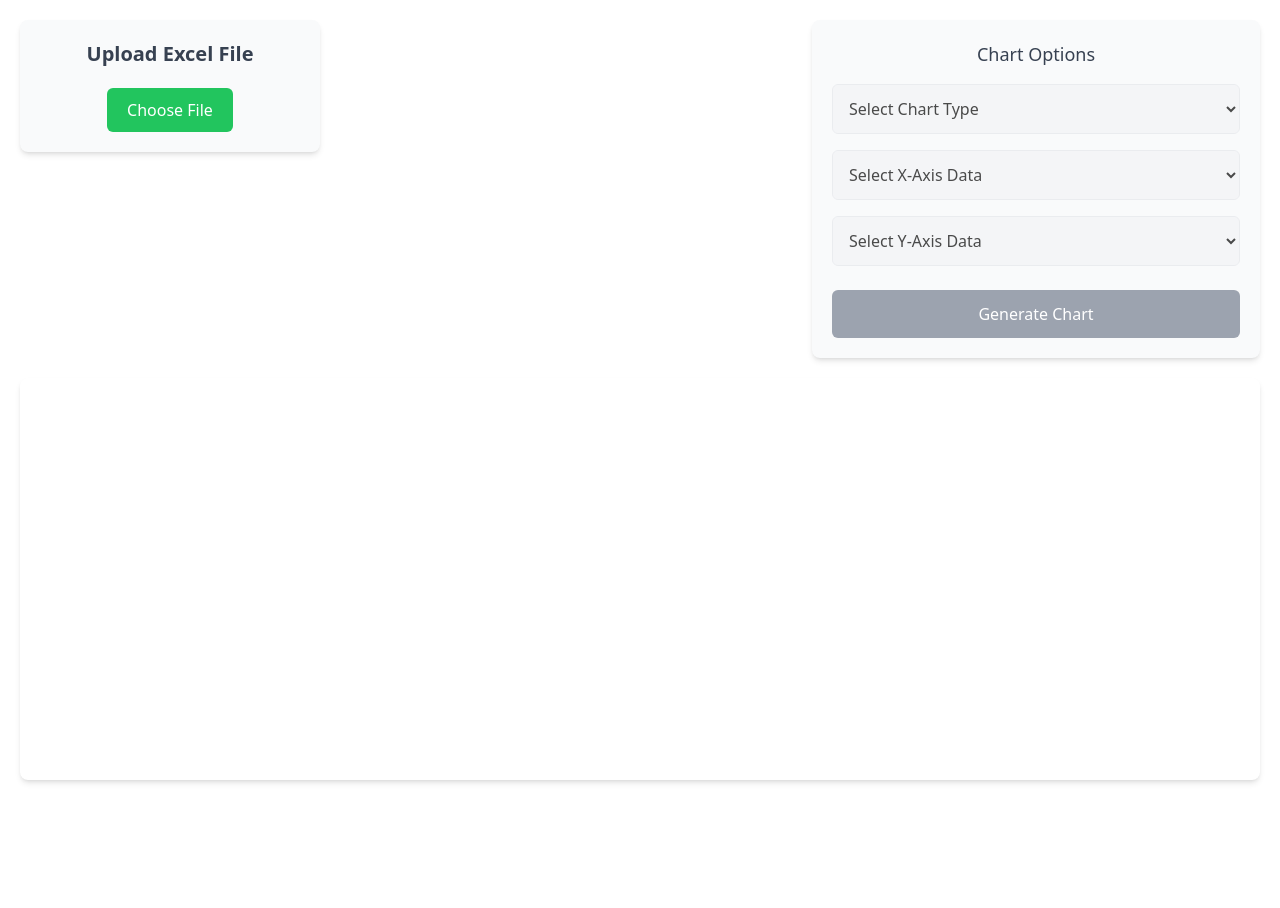
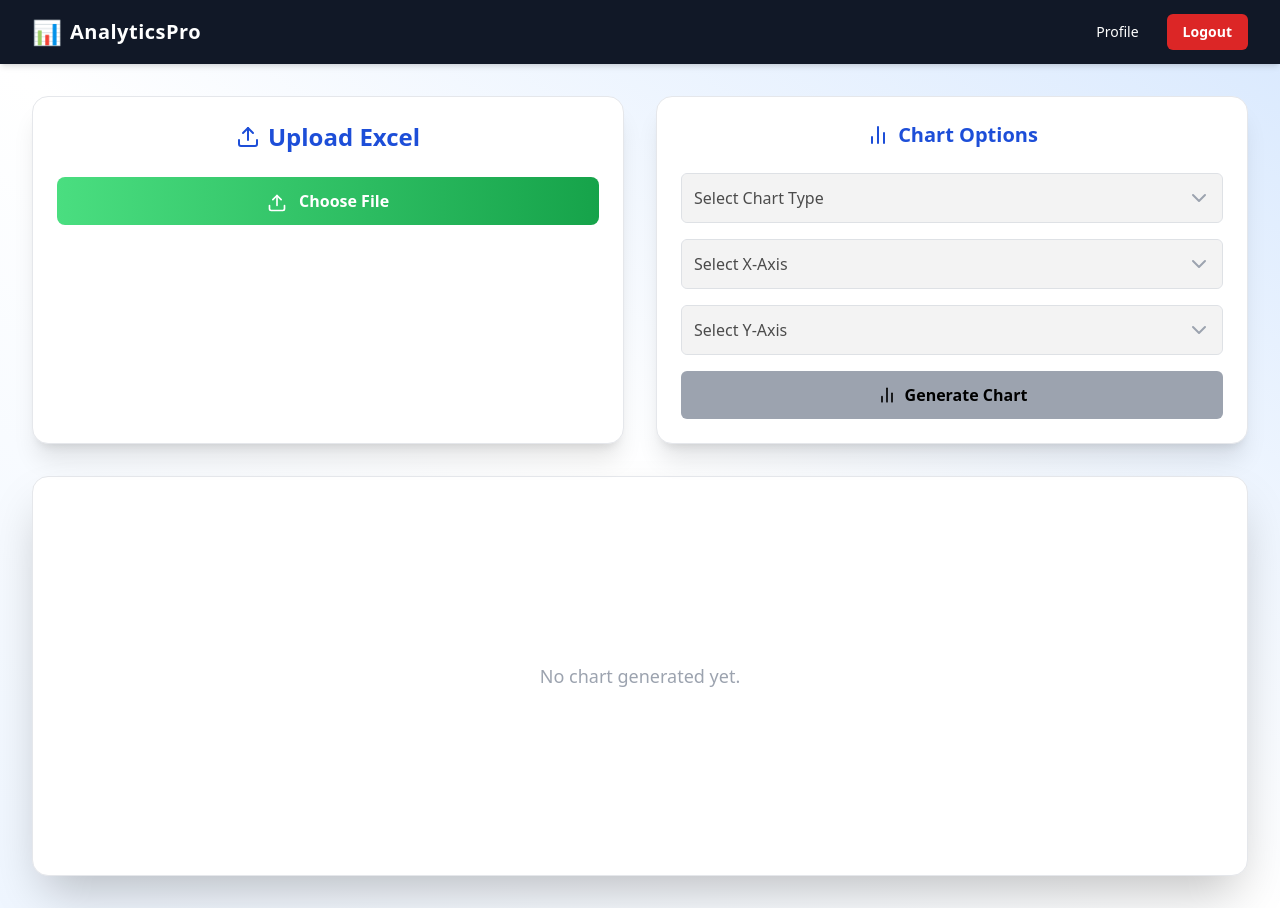
Before and after one commit to Mr-HimanshuMaurya/Excel_Analytics, a React (Create React App) app in the folder excel-platform/: page /file-upload in a window 1280 px wide. Before the commit the page ends 800 px from the top, so only its background shows below. Built offline with nearby package versions, Linux system fonts and the light colour scheme.

Commit message:
file upload beautified, and dasboard minor tweaks, added persistent header

```diff
--- a/excel-platform/package.json
+++ b/excel-platform/package.json
@@ -9,6 +9,9 @@
     "@testing-library/user-event": "^13.5.0",
     "chart.js": "^4.4.9",
     "framer-motion": "^12.7.4",
+    "html2canvas": "^1.4.1",
+    "jspdf": "^3.0.1",
+    "lucide-react": "^0.503.0",
     "react": "^19.1.0",
     "react-chartjs-2": "^5.3.0",
     "react-dom": "^19.1.0",
--- a/excel-platform/src/components/FileUpload.jsx
+++ b/excel-platform/src/components/FileUpload.jsx
@@ -10,8 +10,16 @@ import {
   Tooltip,
   Legend,
 } from "chart.js";
-import { Bar, Line, Pie, Doughnut, Radar, PolarArea } from "react-chartjs-2";
+import { Bar, Line, Pie, Doughnut } from "react-chartjs-2";
 import * as XLSX from "xlsx";
+import LayoutSetter from "./LayoutSetter";
+import {
+  Upload,
+  BarChart2,
+  FileText,
+  ChevronDown,
+  AlertTriangle,
+} from "lucide-react";
 
 ChartJS.register(
   CategoryScale,
@@ -24,7 +32,7 @@ ChartJS.register(
   Legend
 );
 
-const chartTypes = ["Bar", "Line", "Pie", "Doughnut", "Radar", "PolarArea"];
+const chartTypes = ["Bar", "Line", "Pie", "Doughnut"];
 
 const FileUpload = () => {
   const [fileName, setFileName] = useState("");
@@ -37,7 +45,6 @@ const FileUpload = () => {
   const [yAxis, setYAxis] = useState("");
   const [generatedChart, setGeneratedChart] = useState(null);
 
-  // Reset selections when chart type changes
   useEffect(() => {
     setGeneratedChart(null);
   }, [chartType]);
@@ -49,12 +56,18 @@ const FileUpload = () => {
         "application/vnd.ms-excel",
         "application/vnd.openxmlformats-officedocument.spreadsheetml.sheet",
       ];
-
       if (validTypes.includes(file.type)) {
         setFileName(file.name);
         setError("");
         readExcel(file);
       } else {
+        resetAll();
+        setError("Please upload a valid Excel file (.xls or .xlsx)");
+      }
+    }
+  };
+
+  const resetAll = () => {
     setFileName("");
     setExcelData(null);
     setChartData(null);
@@ -63,41 +76,26 @@ const FileUpload = () => {
     setXAxis("");
     setYAxis("");
     setGeneratedChart(null);
-        setError("Please upload a valid Excel file (.xls or .xlsx)");
-      }
-    }
   };
 
   const readExcel = (file) => {
     const reader = new FileReader();
-
     reader.onload = (event) => {
       try {
         const data = new Uint8Array(event.target.result);
         const workbook = XLSX.read(data, { type: "array" });
-        const sheetName = workbook.SheetNames[0];
-        const worksheet = workbook.Sheets[sheetName];
+        const worksheet = workbook.Sheets[workbook.SheetNames[0]];
         const jsonData = XLSX.utils.sheet_to_json(worksheet, { header: 1 });
 
         if (jsonData.length > 1) {
-          // Store the full Excel data
           setExcelData(jsonData);
-
-          // Extract headers (first row)
-          const headerRow = jsonData[0];
-          setHeaders(headerRow);
-
-          // Reset selections
-          setXAxis("");
-          setYAxis("");
-          setChartType("");
-          setGeneratedChart(null);
+          setHeaders(jsonData[0]);
         } else {
           setError("Excel file must contain at least one row of data");
         }
       } catch (err) {
         console.error("Error reading Excel file:", err);
-        setError("Failed to read Excel file. Please try another file.");
+        setError("Failed to read file. Please try another file.");
       }
     };
     reader.readAsArrayBuffer(file);
@@ -109,7 +107,6 @@ const FileUpload = () => {
       return;
     }
 
-    // Find column indices
     const xIndex = headers.indexOf(xAxis);
     const yIndex = headers.indexOf(yAxis);
 
@@ -118,12 +115,10 @@ const FileUpload = () => {
       return;
     }
 
-    // Extract data for the selected columns
     const labels = excelData.slice(1).map((row) => row[xIndex]);
     const values = excelData.slice(1).map((row) => row[yIndex]);
 
-    // Create chart data
-    const newChartData = {
+    setChartData({
       labels,
       datasets: [
         {
@@ -134,16 +129,13 @@ const FileUpload = () => {
           borderWidth: 1,
         },
       ],
-    };
-
-    setChartData(newChartData);
+    });
     setGeneratedChart(chartType);
     setError("");
   };
 
   const renderChart = () => {
     if (!chartData || !generatedChart) return null;
-
     const chartProps = { data: chartData };
     switch (generatedChart) {
       case "Bar":
@@ -154,28 +146,22 @@ const FileUpload = () => {
         return <Pie {...chartProps} />;
       case "Doughnut":
         return <Doughnut {...chartProps} />;
-      case "Radar":
-        return <Radar {...chartProps} />;
-      case "PolarArea":
-        return <PolarArea {...chartProps} />;
       default:
         return null;
     }
   };
 
-  // Check if axes selection should be enabled based on chart type
-  const isAxesSelectionEnabled = () => {
-    return (
-      excelData && chartType && ["Bar", "Line", "Radar"].includes(chartType)
-    );
-  };
+  const isAxesSelectionEnabled = () =>
+    excelData && chartType && ["Bar", "Line"].includes(chartType);
 
   return (
-    // Upload Container
-    <div className="grid grid-cols-1 md:grid-cols-[300px_1fr] grid-rows-[auto_1fr] gap-5 p-5 min-h-screen">
-      <div className="bg-gray-50 p-5 rounded-lg shadow-md text-center h-fit">
-        <h2 className="text-xl font-semibold mb-5 text-gray-700">
-          Upload Excel File
+    <LayoutSetter>
+      <div className="p-8 space-y-8 min-h-screen bg-gradient-to-tr from-blue-50 via-white to-blue-100">
+        <div className="grid grid-cols-1 md:grid-cols-2 gap-8">
+          {/* Upload Card Section*/}
+          <div className="bg-white p-6 rounded-2xl shadow-xl space-y-6 border border-gray-200">
+            <h2 className="text-2xl font-bold text-blue-700 text-center flex items-center justify-center gap-2">
+              <Upload className="w-6 h-6" /> Upload Excel
             </h2>
             <input
               type="file"
@@ -186,34 +172,36 @@ const FileUpload = () => {
             />
             <label
               htmlFor="fileInput"
-          className="inline-block px-5 py-2.5 bg-green-500 text-white rounded-md font-medium cursor-pointer hover:bg-green-600 transition-colors duration-300"
+              className="block w-full text-center py-3 bg-gradient-to-r from-green-400 to-green-600 text-white rounded-lg cursor-pointer hover:opacity-90 transition-all font-semibold"
             >
-          Choose File
+              <Upload className="inline w-5 h-5 mr-2" /> Choose File
             </label>
+
             {fileName && (
-          <p className="mt-4 text-sm text-gray-700">
-            Selected File: {fileName}
+              <p className="text-sm text-gray-700 flex items-center justify-center gap-2">
+                <FileText className="w-4 h-4" /> {fileName}
               </p>
             )}
-        {error && <p className="mt-4 text-sm text-red-500">{error}</p>}
+            {error && (
+              <p className="text-sm text-red-500 flex items-center justify-center gap-2">
+                <AlertTriangle className="w-4 h-4" /> {error}
+              </p>
+            )}
           </div>
 
-      {/* Chart Options */}
-      <div className="flex justify-end">
-        <div className="w-full max-w-md bg-gray-50 p-5 rounded-lg shadow-md flex flex-col gap-4">
-          <h3 className="text-lg font-medium text-center text-gray-700">
-            Chart Options
+          <div className="bg-white p-6 rounded-2xl shadow-xl space-y-6 border border-gray-200">
+            <h3 className="text-xl font-bold text-blue-700 text-center flex items-center justify-center gap-2">
+              <BarChart2 className="w-6 h-6" /> Chart Options
             </h3>
 
+            <div className="space-y-4">
+              {/* Chart Type */}
+              <div className="relative">
                 <select
                   disabled={!excelData}
                   value={chartType}
                   onChange={(e) => setChartType(e.target.value)}
-            className={`w-full p-3 rounded-md border text-base ${
-              !excelData
-                ? "bg-gray-100 cursor-not-allowed"
-                : "bg-white border-gray-300 focus:border-blue-500 focus:ring focus:ring-blue-200 focus:ring-opacity-50"
-            }`}
+                  className="w-full p-3 pr-10 rounded-md border border-gray-300 text-base focus:outline-none focus:ring-2 focus:ring-blue-300 appearance-none"
                 >
                   <option value="">Select Chart Type</option>
                   {chartTypes.map((type) => (
@@ -222,67 +210,71 @@ const FileUpload = () => {
                     </option>
                   ))}
                 </select>
+                <ChevronDown className="absolute right-3 top-1/2 transform -translate-y-1/2 text-gray-400 pointer-events-none" />
+              </div>
 
+              <div className="relative">
                 <select
                   disabled={!isAxesSelectionEnabled()}
                   value={xAxis}
                   onChange={(e) => setXAxis(e.target.value)}
-            className={`w-full p-3 rounded-md border text-base ${
-              !isAxesSelectionEnabled()
-                ? "bg-gray-100 cursor-not-allowed"
-                : "bg-white border-gray-300 focus:border-blue-500 focus:ring focus:ring-blue-200 focus:ring-opacity-50"
-            }`}
+                  className="w-full p-3 pr-10 rounded-md border border-gray-300 text-base focus:outline-none focus:ring-2 focus:ring-blue-300 appearance-none"
                 >
-            <option value="">Select X-Axis Data</option>
-            {headers.map((header, index) => (
-              <option key={`x-${index}`} value={header}>
+                  <option value="">Select X-Axis</option>
+                  {headers.map((header, idx) => (
+                    <option key={`x-${idx}`} value={header}>
                       {header}
                     </option>
                   ))}
                 </select>
+                <ChevronDown className="absolute right-3 top-1/2 transform -translate-y-1/2 text-gray-400 pointer-events-none" />
+              </div>
 
+              <div className="relative">
                 <select
                   disabled={!isAxesSelectionEnabled()}
                   value={yAxis}
                   onChange={(e) => setYAxis(e.target.value)}
-            className={`w-full p-3 rounded-md border text-base ${
-              !isAxesSelectionEnabled()
-                ? "bg-gray-100 cursor-not-allowed"
-                : "bg-white border-gray-300 focus:border-blue-500 focus:ring focus:ring-blue-200 focus:ring-opacity-50"
-            }`}
+                  className="w-full p-3 pr-10 rounded-md border border-gray-300 text-base focus:outline-none focus:ring-2 focus:ring-blue-300 appearance-none"
                 >
-            <option value="">Select Y-Axis Data</option>
-            {headers.map((header, index) => (
-              <option key={`y-${index}`} value={header}>
+                  <option value="">Select Y-Axis</option>
+                  {headers.map((header, idx) => (
+                    <option key={`y-${idx}`} value={header}>
                       {header}
                     </option>
                   ))}
                 </select>
+                <ChevronDown className="absolute right-3 top-1/2 transform -translate-y-1/2 text-gray-400 pointer-events-none" />
+              </div>
 
               <button
                 disabled={
                   !chartType ||
-              (!["Pie", "Doughnut", "PolarArea"].includes(chartType) &&
+                  (!["Pie", "Doughnut"].includes(chartType) &&
                     (!xAxis || !yAxis))
                 }
                 onClick={generateChart}
-            className={`mt-2 py-3 px-5 rounded-md font-medium text-white ${
+                className={`w-full py-3 rounded-md font-semibold flex items-center justify-center gap-2 transition-all duration-300 ${
                   !chartType ||
-              (!["Pie", "Doughnut", "PolarArea"].includes(chartType) &&
+                  (!["Pie", "Doughnut"].includes(chartType) &&
                     (!xAxis || !yAxis))
                     ? "bg-gray-400 cursor-not-allowed"
-                : "bg-blue-500 hover:bg-blue-600 transition-colors duration-300"
+                    : "bg-blue-500 hover:bg-blue-600 text-white"
                 }`}
               >
-            Generate Chart
+                <BarChart2 className="w-5 h-5" /> Generate Chart
               </button>
             </div>
           </div>
+        </div>
 
-      <div className="col-span-1 md:col-span-2 bg-white rounded-lg shadow-md p-5 min-h-[400px] flex justify-center items-center">
-        {renderChart()}
+        <div className="bg-white rounded-2xl shadow-2xl p-8 min-h-[400px] flex justify-center items-center border border-gray-200">
+          {renderChart() || (
+            <p className="text-gray-400 text-lg">No chart generated yet.</p>
+          )}
         </div>
       </div>
+    </LayoutSetter>
   );
 };
 
--- /dev/null
+++ b/excel-platform/src/components/Header.jsx
@@ -0,0 +1,44 @@
+import React from "react";
+import { useNavigate } from "react-router-dom";
+
+const Header = () => {
+  const navigate = useNavigate();
+
+  return (
+    <header className="sticky top-0 z-50 bg-gray-900 text-white shadow-md">
+      <div className="mx-auto max-w-screen-xl px-4 sm:px-6 lg:px-8">
+        <div className="flex h-16 items-center justify-between">
+          <div
+            onClick={() => navigate("/dashboard")}
+            className="flex items-center gap-2 cursor-pointer"
+          >
+            <span className="text-2xl">📊</span>
+            <span className="text-lg sm:text-xl font-bold tracking-wide">
+              AnalyticsPro
+            </span>
+          </div>
+
+          <div className="flex items-center gap-4">
+            <p
+              onClick={() => navigate("/profile")}
+              className="px-3 py-2 text-sm font-medium rounded-md hover:bg-gray-800 hover:text-gray-300 cursor-pointer transition-all duration-300"
+            >
+              Profile
+            </p>
+            <button
+              onClick={() => {
+                localStorage.removeItem("token");
+                navigate("/");
+              }}
+              className="rounded-md bg-red-600 px-4 py-2 text-sm font-semibold hover:bg-red-500 transition-all duration-300"
+            >
+              Logout
+            </button>
+          </div>
+        </div>
+      </div>
+    </header>
+  );
+};
+
+export default Header;
--- /dev/null
+++ b/excel-platform/src/components/LayoutSetter.jsx
@@ -0,0 +1,14 @@
+import Header from "./Header";
+
+const LayoutSetter = ({ children }) => {
+  return (
+    <div className="min-h-screen flex flex-col">
+      <Header />
+      <main className="flex-grow w-full max-w-full overflow-x-hidden">
+        {children}
+      </main>
+    </div>
+  );
+};
+
+export default LayoutSetter;
```
Also changed, not shown: excel-platform/src/components/Dashboard.jsx (+16 -14 lines), excel-platform/src/components/Login.jsx (+9 -9 lines), excel-platform/src/components/SignUp.jsx (+10 -8 lines), 1 other file (tests, documents, lock files or other folders). Lines whose indentation alone changed are shown as unchanged.
